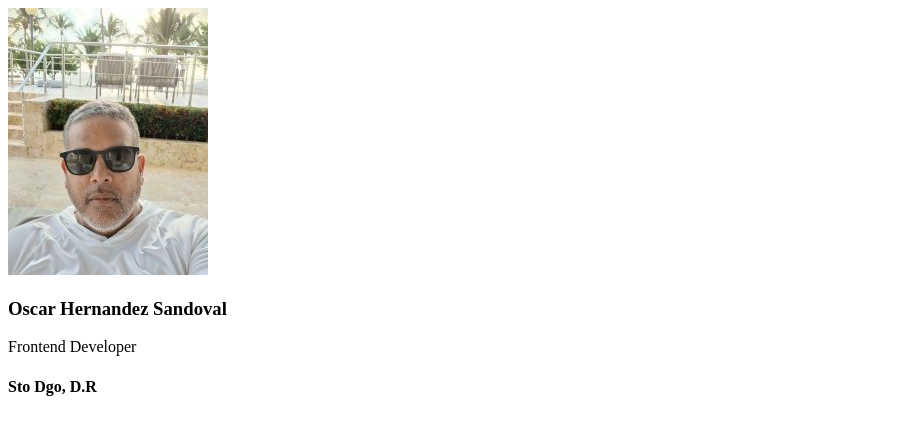
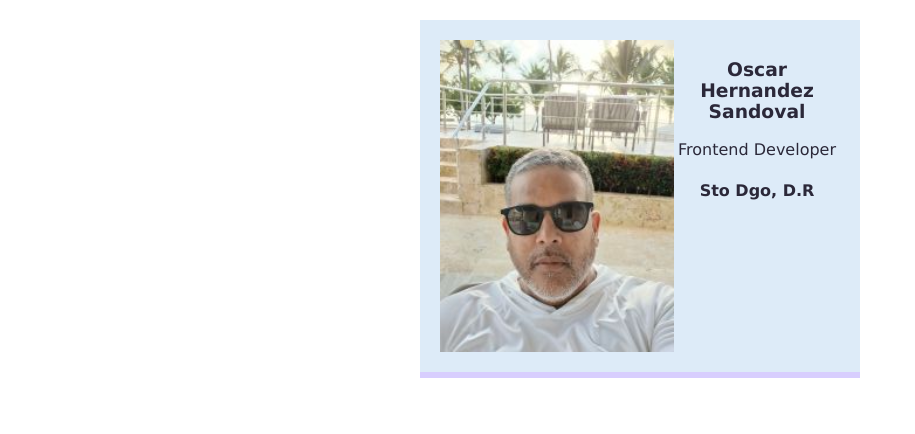
Before and after one commit to osandoval1976/businnes-card, a plain HTML site: page index.html in a window 1280 px wide. Shown: the whole page, without its empty margins (0-915 px from the left). Drawn offline with Linux system fonts and the light colour scheme.

Commit message:
Update index.html

```diff
--- a/index.html
+++ b/index.html
@@ -3,7 +3,7 @@
 <html lang="en">
     <head >
         <meta name="viewport" content="width=device-width" charset="utf-8">
-        <link rel="stylesheet" href="/Images/" />
+        <link rel="stylesheet" href="style.css" />
         <title>Business-Card</title>
 
     </head>
```
